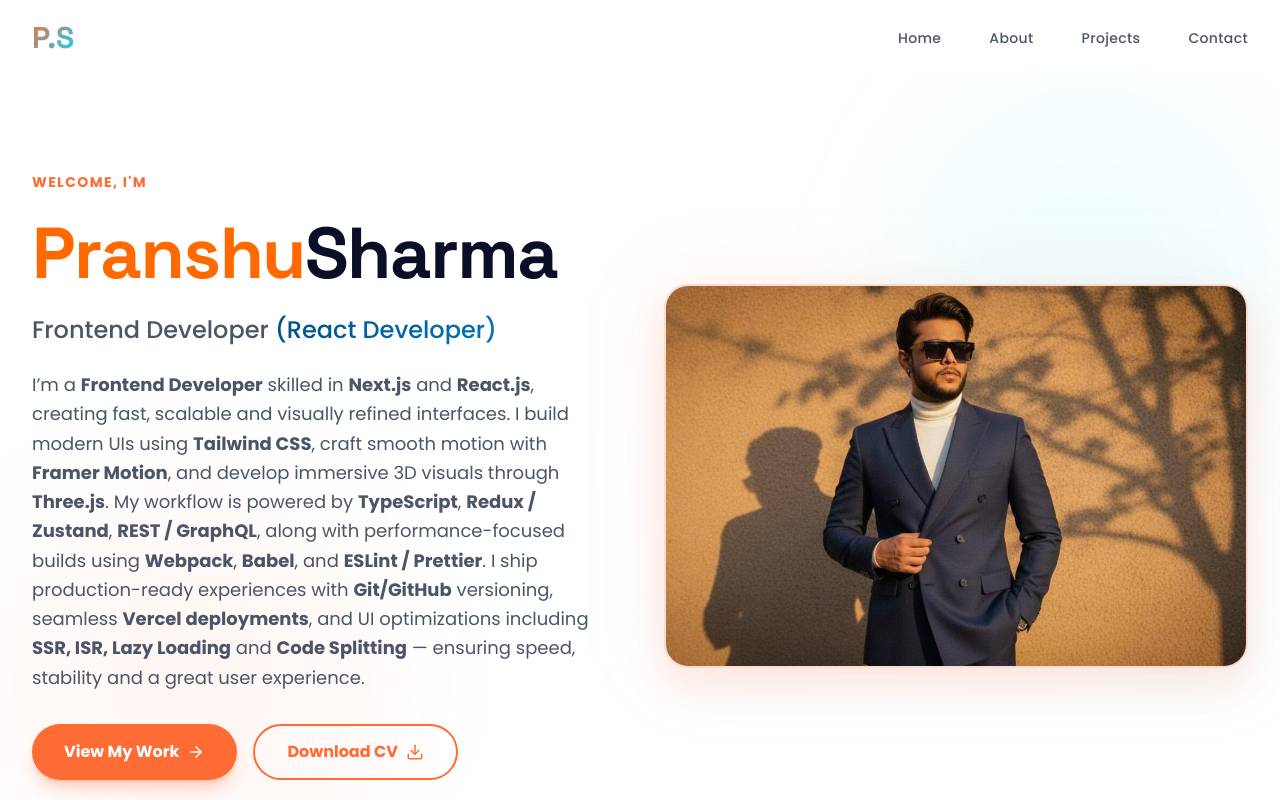
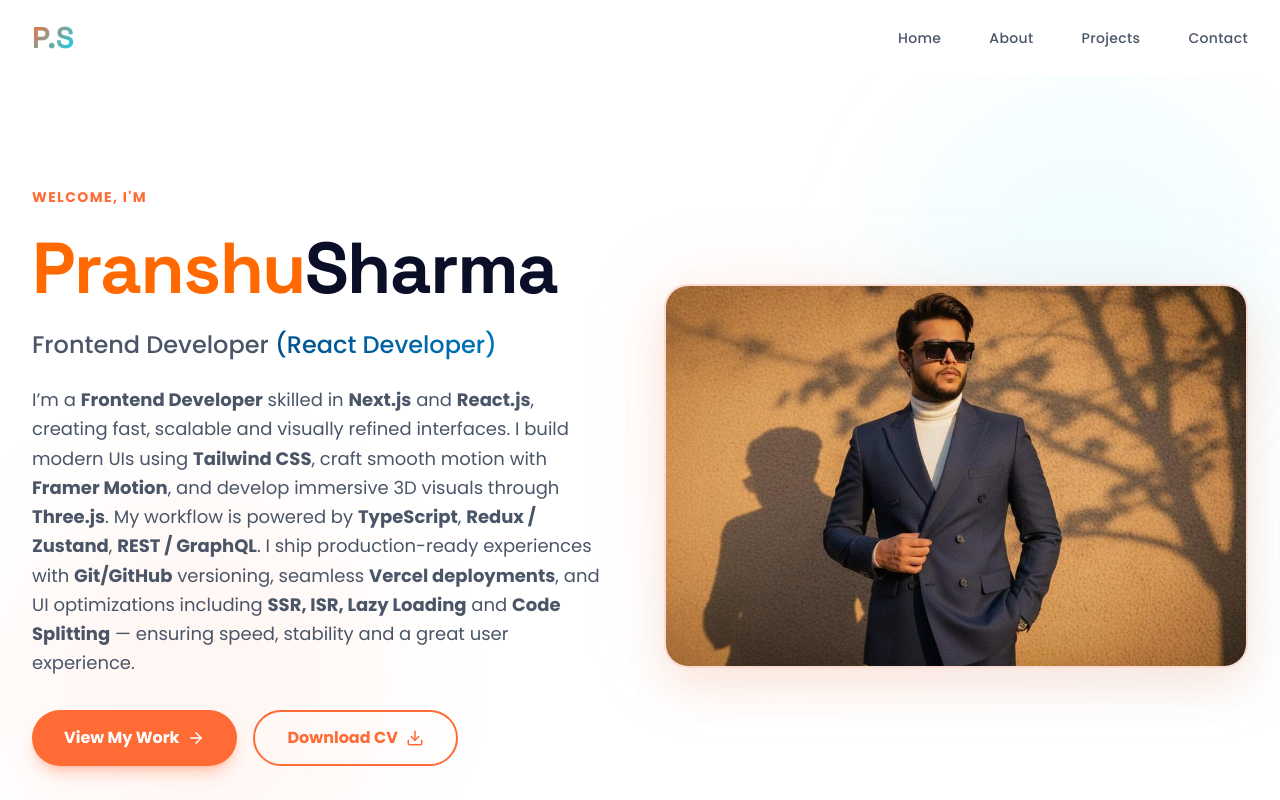
Before and after one commit to pransu-coder/Pranshu-portfolio, a Next.js app: page / in a window 1280 px wide. Shown: the top 800 px of the page. Built offline with nearby package versions, Linux system fonts and the light colour scheme.

Commit message:
Update hero.tsx

```diff
--- a/components/sections/hero.tsx
+++ b/components/sections/hero.tsx
@@ -55,7 +55,7 @@ export default function Hero() {
     style={{ animationDelay: '0.5s' }}>
    I’m a <strong>Frontend Developer</strong> skilled in <strong>Next.js</strong> and <strong>React.js</strong>, creating fast, scalable and visually refined interfaces. I build modern UIs using <strong>Tailwind CSS</strong>, craft smooth motion with <strong>Framer Motion</strong>, and develop immersive 3D visuals through <strong>Three.js</strong>.
 
-My workflow is powered by <strong>TypeScript</strong>, <strong>Redux / Zustand</strong>, <strong>REST / GraphQL</strong>, along with performance-focused builds using <strong>Webpack</strong>, <strong>Babel</strong>, and <strong>ESLint / Prettier</strong>.
+My workflow is powered by <strong>TypeScript</strong>, <strong>Redux / Zustand</strong>, <strong>REST / GraphQL</strong>.
 I ship production-ready experiences with <strong>Git/GitHub</strong> versioning, seamless <strong>Vercel deployments</strong>, and UI optimizations including <strong>SSR, ISR, Lazy Loading</strong> and <strong>Code Splitting</strong> — ensuring speed, stability and a great user experience.
 </p>
 
```
